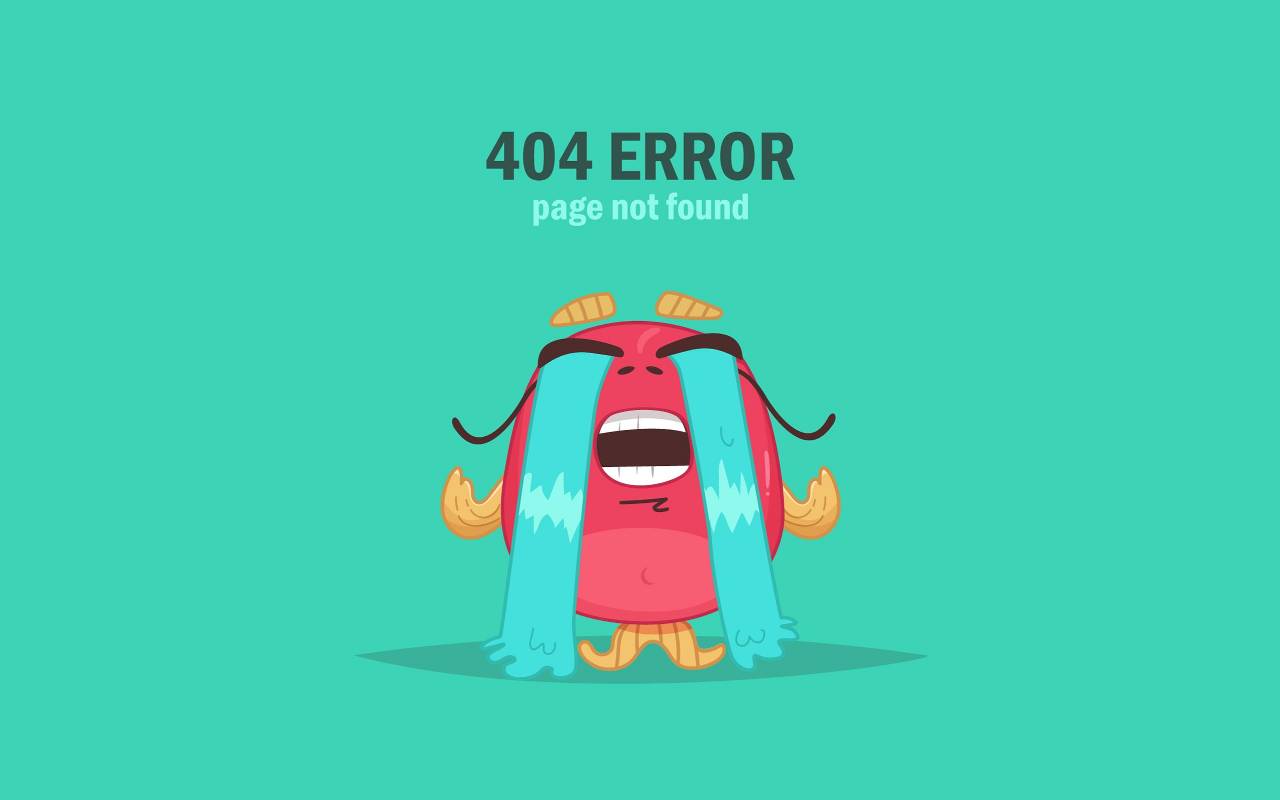
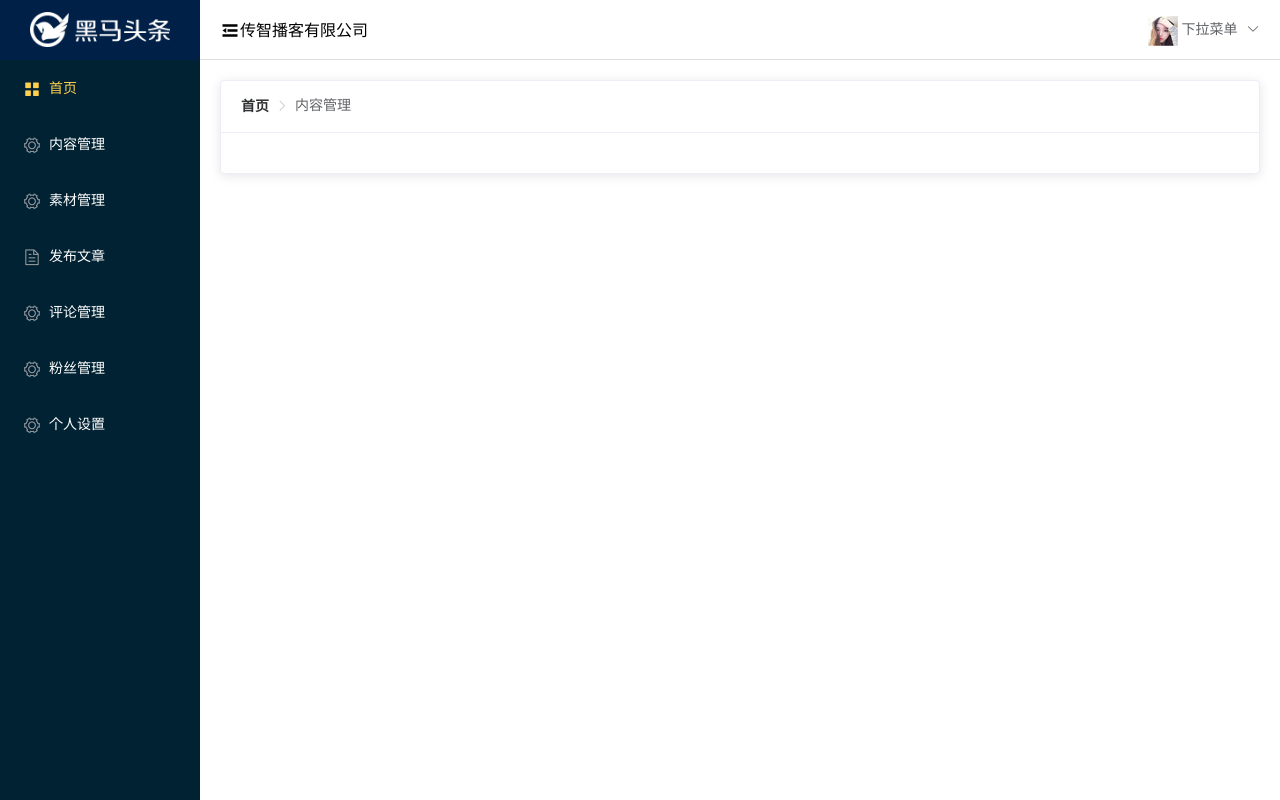
Before and after one commit to xingjinzhu0612/hmtt, a Vue app: page /#/article in a window 1280 px wide. Built offline with nearby package versions, Linux system fonts and the light colour scheme.

Commit message:
面包屑

```diff
--- a/src/router/router.js
+++ b/src/router/router.js
@@ -4,6 +4,7 @@ import Login from '../views/login/login.vue'
 import Home from '../views/home/home.vue'
 import Weclome from '../views/wecome/wecome.vue'
 import NotFound from '../views/404/notFound.vue'
+import Article from '../views/article/article.vue'
 
 Vue.use(VueRouter)
 
@@ -14,7 +15,9 @@ const router = new VueRouter({
       path: '/',
       component: Home,
       children: [
-        { name: 'weclome', path: '/', component: Weclome }
+        { name: 'weclome', path: '/', component: Weclome },
+        { name: 'article', path: '/article', component: Article }
+
       ]
     },
     { name: '404', path: '*', component: NotFound }
--- /dev/null
+++ b/src/views/article/article.vue
@@ -0,0 +1,19 @@
+<template>
+  <div class="contianer">
+    <el-card class="box-card">
+      <div slot="header">
+        <el-breadcrumb separator-class="el-icon-arrow-right">
+          <el-breadcrumb-item :to="{ path: '/' }">首页</el-breadcrumb-item>
+          <el-breadcrumb-item>内容管理</el-breadcrumb-item>
+        </el-breadcrumb>
+      </div>
+    </el-card>
+  </div>
+</template>
+
+<script>
+export default {}
+</script>
+
+<style>
+</style>
```
